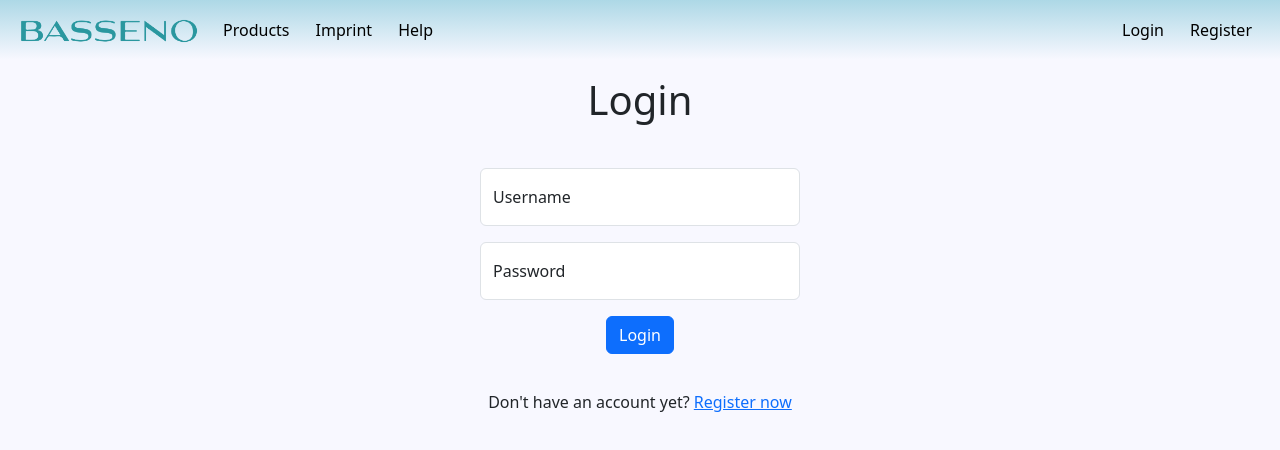
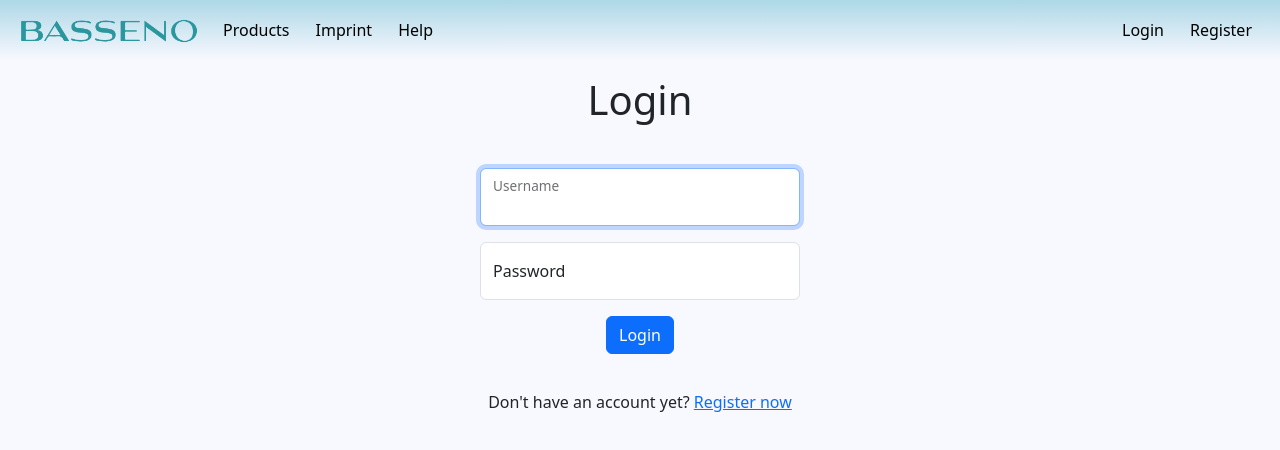
Before and after one commit to Paul-Slawicek/webeng-project, a Vue app in the folder fweng/: page /login in a window 1280 px wide. Shown: the top 450 px of the page. Built offline with nearby package versions, Linux system fonts and the light colour scheme.

Commit message:
login form focus on username field

```diff
--- a/fweng/src/assets/css/override.css
+++ b/fweng/src/assets/css/override.css
@@ -49,11 +49,9 @@
 .btn-primary:hover,
 .form-control:hover,
 .form-check-label:hover {
-    transform: scale(1.01);
     box-shadow: 0 6px 12px rgba(0, 0, 0, 0.2);
 }
 
-/* Card styles */
 .container {
     margin-top: 3rem;
     text-align: center;
--- a/fweng/src/components/atoms/InputField.vue
+++ b/fweng/src/components/atoms/InputField.vue
@@ -1,6 +1,6 @@
 <template>
   <div class="form-floating mb-3">
-    <input :type="type" class="form-control" :id="id" :class="customClass" :placeholder="placeholder"
+    <input ref="inputRef" :type="type" class="form-control" :id="id" :class="customClass" :placeholder="placeholder"
       :value="modelValue" :maxlength="maxlength" :required="required"
       @input="$emit('update:modelValue', $event.target.value)" />
     <label :for="id">{{ label }}</label>
@@ -44,6 +44,11 @@ export default {
       default: "",
     },
   },
+  methods: {
+    focus() {
+      this.$refs.inputRef.focus();
+    },
+  },
 };
 </script>
 
--- a/fweng/src/components/organisms/LoginForm.vue
+++ b/fweng/src/components/organisms/LoginForm.vue
@@ -1,6 +1,6 @@
 <template>
   <form @submit.prevent="$emit('submitLogin')">
-    <InputField class="mb-3" type="text" id="username" :modelValue="username"
+    <InputField ref="usernameField" class="mb-3" type="text" id="username" :modelValue="username"
       @update:modelValue="$emit('update:username', $event)" placeholder="Username" label="Username" />
     <InputField class="mb-3" type="password" id="password" :modelValue="password"
       @update:modelValue="$emit('update:password', $event)" placeholder="Password" label="Password" />
@@ -25,5 +25,10 @@ export default {
     password: String,
   },
   emits: ["update:username", "update:password", "submitLogin"],
+  methods: {
+    focusUsernameField() {
+      this.$refs.usernameField.focus();
+    },
+  },
 };
 </script>
--- a/fweng/src/views/HomeView.vue
+++ b/fweng/src/views/HomeView.vue
@@ -29,21 +29,21 @@ export default {
     return {
       categories: [
         {
-          query: "tv",
+          query: "Tv",
           img: require('@/assets/img/SmartTV1.webp'),
           title: "4K Smart TVs",
           description:
             "Experience a new dimension of TV with our 4K smart TVs. Enjoy stunning clarity and intelligent features bringing versatile entertainment to your living room."
         },
         {
-          query: "laptop",
+          query: "Laptop",
           img: require('@/assets/img/Laptop1.webp'),
           title: "High-Performance Laptops",
           description:
             "Browse our selection of high-performance laptops, perfect for both work and leisure. Whether you're a professional or student, find the ideal laptop for your needs."
         },
         {
-          query: "speakers",
+          query: "Speakers",
           img: require('@/assets/img/Speakers1.webp'),
           title: "Wireless Sound Systems",
           description:
--- a/fweng/src/views/LoginView.vue
+++ b/fweng/src/views/LoginView.vue
@@ -4,7 +4,7 @@
       <h1>Login</h1>
     </div>
     <div class="form-container">
-      <LoginForm :username="username" :password="password" @update:username="username = $event"
+      <LoginForm ref="loginForm" :username="username" :password="password" @update:username="username = $event"
         @update:password="password = $event" @submitLogin="submitLogin" />
     </div>
     <div class="container mt-3 mb-2 text-center">
@@ -30,6 +30,9 @@ export default {
   setup() {
     const authStore = useAuthStore();
     return { authStore };
+  },
+  mounted() {
+    this.$refs.loginForm.focusUsernameField();
   },
   methods: {
     async submitLogin() {
```
